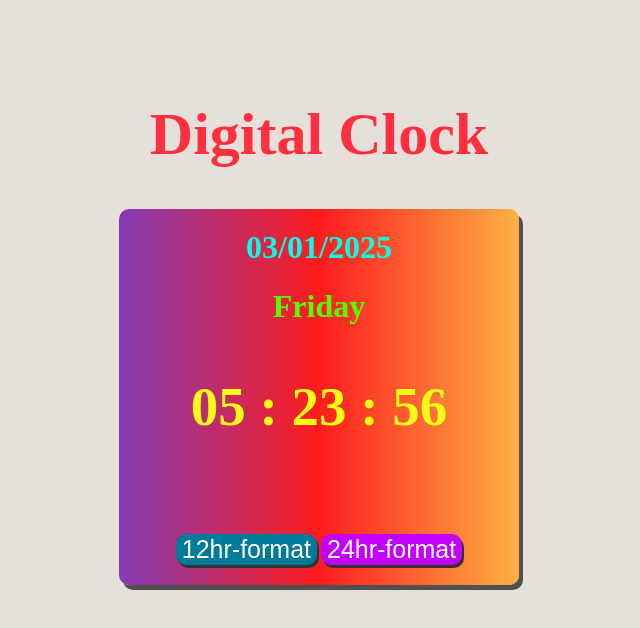
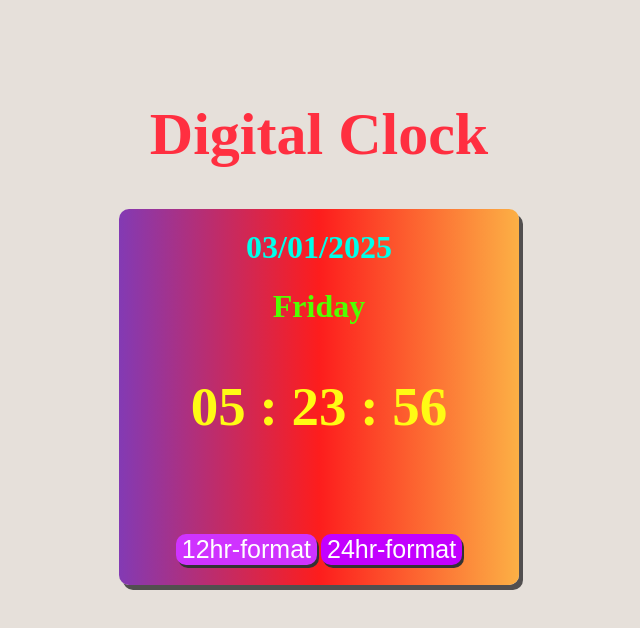
Before and after one commit to Kirubakaran-2005/Digital-clock, a plain HTML site: page index.html in a window 1280 px wide. In both pictures the pointer is over the button "12hr-format". Shown: the whole page, without its empty margins (321-961 px from the left). Drawn offline with Linux system fonts and the light colour scheme.

Commit message:
css changes

```diff
--- a/style.css
+++ b/style.css
@@ -32,7 +32,7 @@ body{
 }
 .buttons:hover
 {
-    background-color:hsl(192, 100%, 30%);
+    background-color:hsl(286, 100%, 60%);
 }
 #time
 {
```
